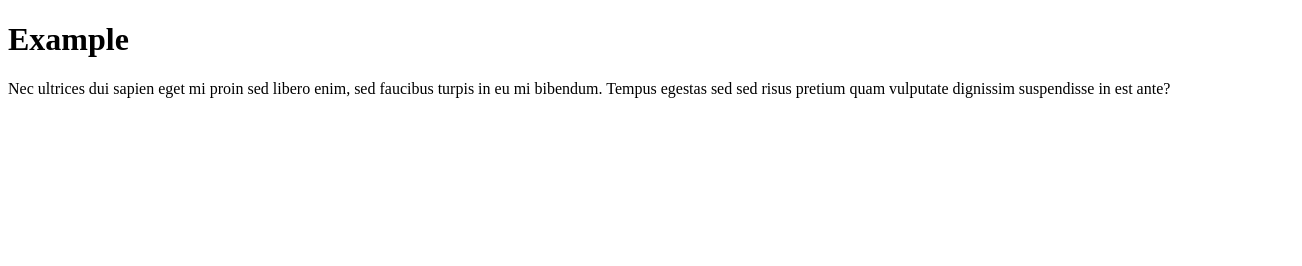
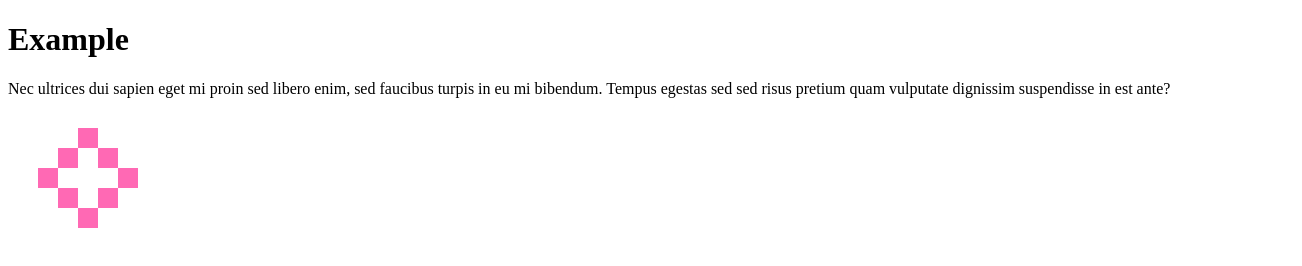
Before and after one commit to Auralcat/sass-pixel-art, a plain HTML site: page index.html in a window 1280 px wide. Shown: the whole page, 1302 px wide, since content can reach past the window. Drawn offline with Linux system fonts and the light colour scheme.

Commit message:
Get mixin and function working, refactor later

```diff
--- a/assets/sass/functions.scss
+++ b/assets/sass/functions.scss
@@ -9,7 +9,8 @@
         'r': #f00,
         'w': #fff,
         'k': #000,              /* k for key, from CMYK */
-        'o': transparent
+        'o': transparent,
+        'x': hotpink
     );
 
     /* Go through all the rows in the list */
@@ -21,7 +22,8 @@
 
             /* Translate codes from matrix */
             @if map-has-key($pixel-color-map, $item) {
-                $shadows: $shadows + ($j * $size) + ' ' + ($i * $size) + ' ' + map-get($pixel-color-map, $item);
+                /* Is there a better way of joining strings with SassScript? */
+                $shadows: $shadows + unquote(($j * $size) + ' ' + ($i * $size) + ' ' + map-get($pixel-color-map, $item)) + ', ';
             } @else {
                 /* Safeguard */
                 @warn 'There is no color specified in "$pixel-color-map" for "#{$item}"';
@@ -29,5 +31,21 @@
         }
     }
     /* Return entire shadow list */
-    @return unquote($shadows);
+    @return unquote(str-slice($shadows, 1, str-length($shadows) - 2));
 }
+
+@mixin style-item($matrix, $size) {
+    position: relative;
+    width: ($size * length(nth($matrix, 1)));
+    height: ($size * length($matrix));
+
+    &:after {
+        content: '';
+        position: absolute;
+        top: $size * (-1);
+        left: $size * (-1);
+        width: $size;
+        height: $size;
+        box-shadow: pixelize($matrix, $size);
+    }
+}
--- a/assets/sass/styles.scss
+++ b/assets/sass/styles.scss
@@ -1,20 +1,4 @@
 @import "functions.scss";
-
-@mixin style-item($matrix, $size) {
-    position: relative;
-    width: ($size * length(nth($matrix, 1)));
-    height: ($size * length($matrix));
-
-    &:after {
-        content: '';
-        position: absolute;
-        top: ( -$size );
-        left: ( -$size );
-        width: $size;
-        height: $size;
-        box-shadow: pixelize($pixmap, $icon-size-var);
-    }
-}
 
 /* Icon size */
 $icon-size-var: 20px;
@@ -22,61 +6,6 @@ $icon-size-var: 20px;
 /* Pixel matrix we're using */
 
 $pixel-art:(
-  mushroom: (
-    (o o o o o k k k k k k o o o o o)
-    (o o o k k r r r r w w k k o o o)
-    (o o k w w r r r r w w w w k o o)
-    (o k w w r r r r r r w w w w k o)
-    (o k w r r w w w w r r w w w k o)
-    (k r r r w w w w w w r r r r r k)
-    (k r r r w w w w w w r r w w r k)
-    (k w r r w w w w w w r w w w w k)
-    (k w w r r w w w w r r w w w w k)
-    (k w w r r r r r r r r r w w r k)
-    (k w r r k k k k k k k k r r r k)
-    (o k k k w w k w w k w w k k k o)
-    (o o k w w w k w w k w w w k o o)
-    (o o k w w w w w w w w w w k o o)
-    (o o o k w w w w w w w w k o o o)
-    (o o o o k k k k k k k k o o o o)
-  ),
-
-  mario: (
-    (o o o r r r r r r o o o o)
-    (o o r r r r r r r r r r o)
-    (o o t t t p p p k p o o o)
-    (o t p t p p p p k p p p o)
-    (o t p t t p p p p k p p p)
-    (o t t p p p p p k k k k o)
-    (o o o p p p p p p p p o o)
-    (o o r r b r r r r o o o o)
-    (o r r r b r r b r r r r o)
-    (r r r r b b b b r r r r o)
-    (p p r b y b b y b r p p o)
-    (p p p b b b b b b p p p o)
-    (p p b b b b b b b b p p o)
-    (o o b b b o o b b b o o o)
-    (o t t t o o o o t t t o o)
-    (t t t t o o o o t t t t o)
-  ),
-  star: (
-    (o o o o o o o k k o o o o o o o)
-    (o o o o o o k y y k o o o o o o)
-    (o o o o o o k y y k o o o o o o)
-    (o o o o o k y y y y k o o o o o)
-    (k k k k k k y y y y k k k k k k)
-    (k y y y y y y y y y y y y y y k)
-    (o k y y y y k y y k y y y y k o)
-    (o o k y y y k y y k y y y k o o)
-    (o o o k y y k y y k y y k o o o)
-    (o o o k y y y y y y y y k o o o)
-    (o o k y y y y y y y y y y k o o)
-    (o o k y y y y y y y y y y k o o)
-    (o k y y y y y k k y y y y y k o)
-    (o k y y y k k o o k k y y y k o)
-    (k y y k k o o o o o o k k y y k)
-    (k k k o o o o o o o o o o k k k)
-  ),
   diamond: (
     (o o x o o)
     (o x o x o)
@@ -107,8 +36,8 @@ $pixel-art:(
     /* } */
 
     @each $name, $pixmap in $pixel-art {
-        &--#{name} {
-
+        &--#{$name} {
+            @include style-item($pixmap, $icon-size-var);
         }
     }
 }
```
Also changed, not shown: assets/css/main.css, assets/css/styles.css, 2 other files.
